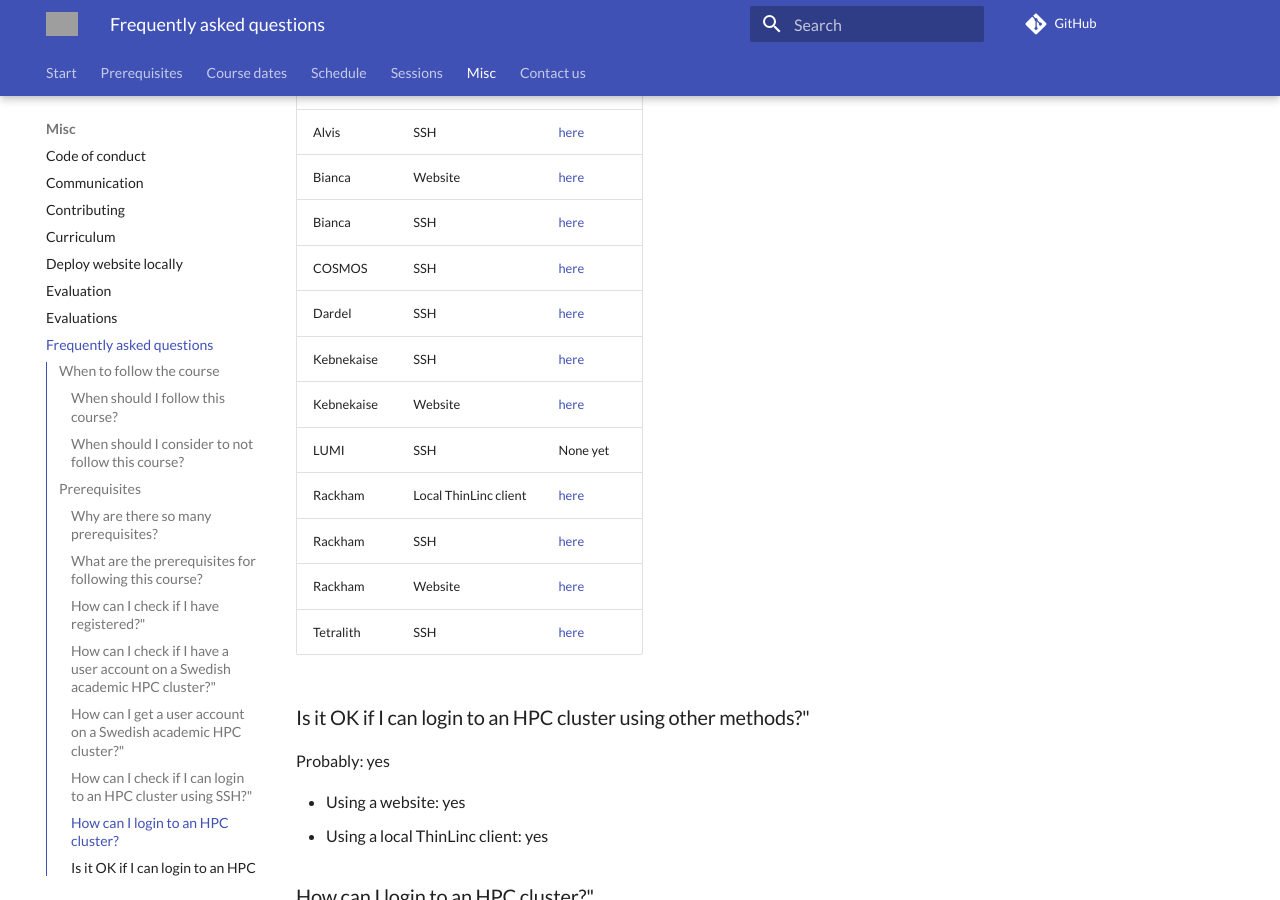
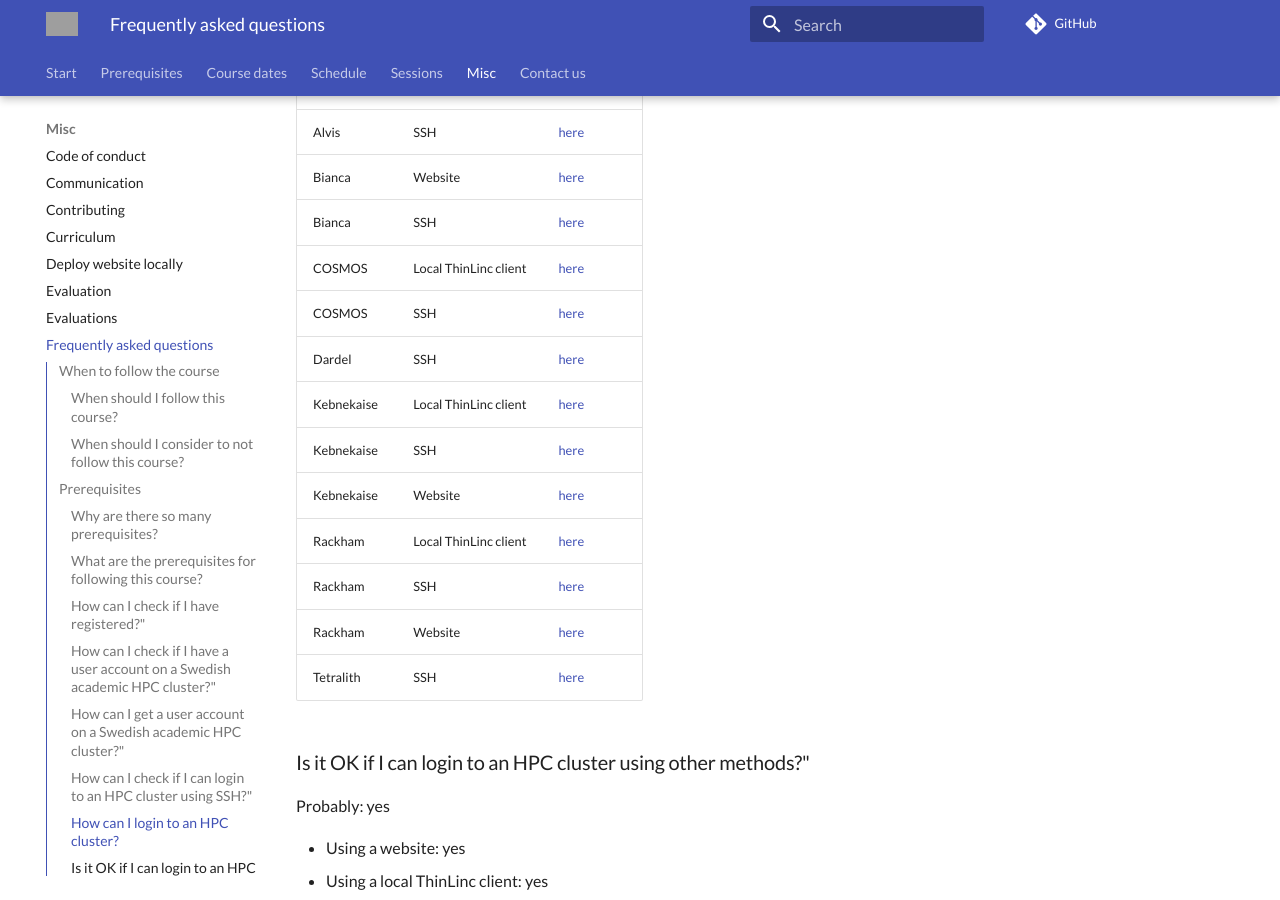
Before and after one commit to UPPMAX/naiss_file_transfer_course, an MkDocs documentation site: the page built from docs/faq/README.md, in a window 1280 px wide and 900 px high, scrolled down 2101 px. Built offline with MkDocs 1.6.1 and Material for MkDocs 9.7.7, drawn with Linux system fonts in a browser that asks for light colours; comment, search, counter and statistics services are not loaded; grey boxes are pictures that could not be loaded.

Commit message:
Add more login videos

```diff
--- a/docs/faq/README.md
+++ b/docs/faq/README.md
@@ -116,11 +116,12 @@ HPC cluster|Login method         |Video
 Alvis      |SSH                  |[here](https://youtu.be/PJZ3W907qCU)
 Bianca     |Website              |[here](https://youtu.be/Ni9nyCf7me8)
 Bianca     |SSH                  |[here](https://youtu.be/7mKDxnXqi_M)
+COSMOS     |Local ThinLinc client|[here](https://youtu.be/wn7TgElj_Ng)
 COSMOS     |SSH                  |[here](https://youtu.be/sMsenzWERTg)
 Dardel     |SSH                  |[here](https://youtu.be/I8cNqiYuA-4)
+Kebnekaise |Local ThinLinc client|[here](https://youtu.be/_jpj0GW9ASc)
 Kebnekaise |SSH                  |[here](https://youtu.be/pIiKOKBHIeY)
 Kebnekaise |Website              |[here](https://youtu.be/_O4dQn8zPaw)
-LUMI       |SSH                  |None yet
 Rackham    |Local ThinLinc client|[here](https://youtu.be/PqEpsn74l0g)
 Rackham    |SSH                  |[here](https://youtu.be/TSVGSKyt2bQ)
 Rackham    |Website              |[here](https://youtu.be/HQ2iuKRPabc)
```
